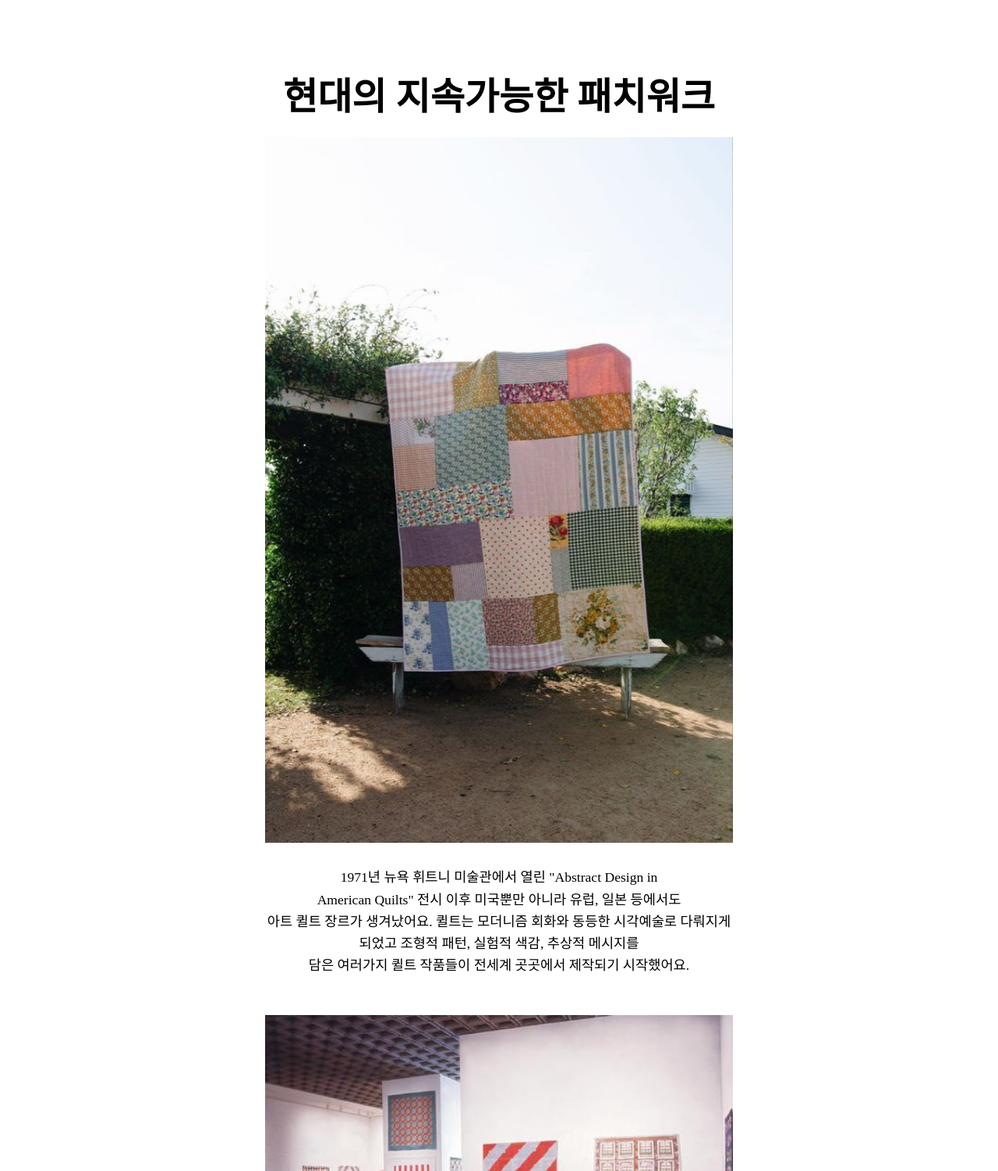
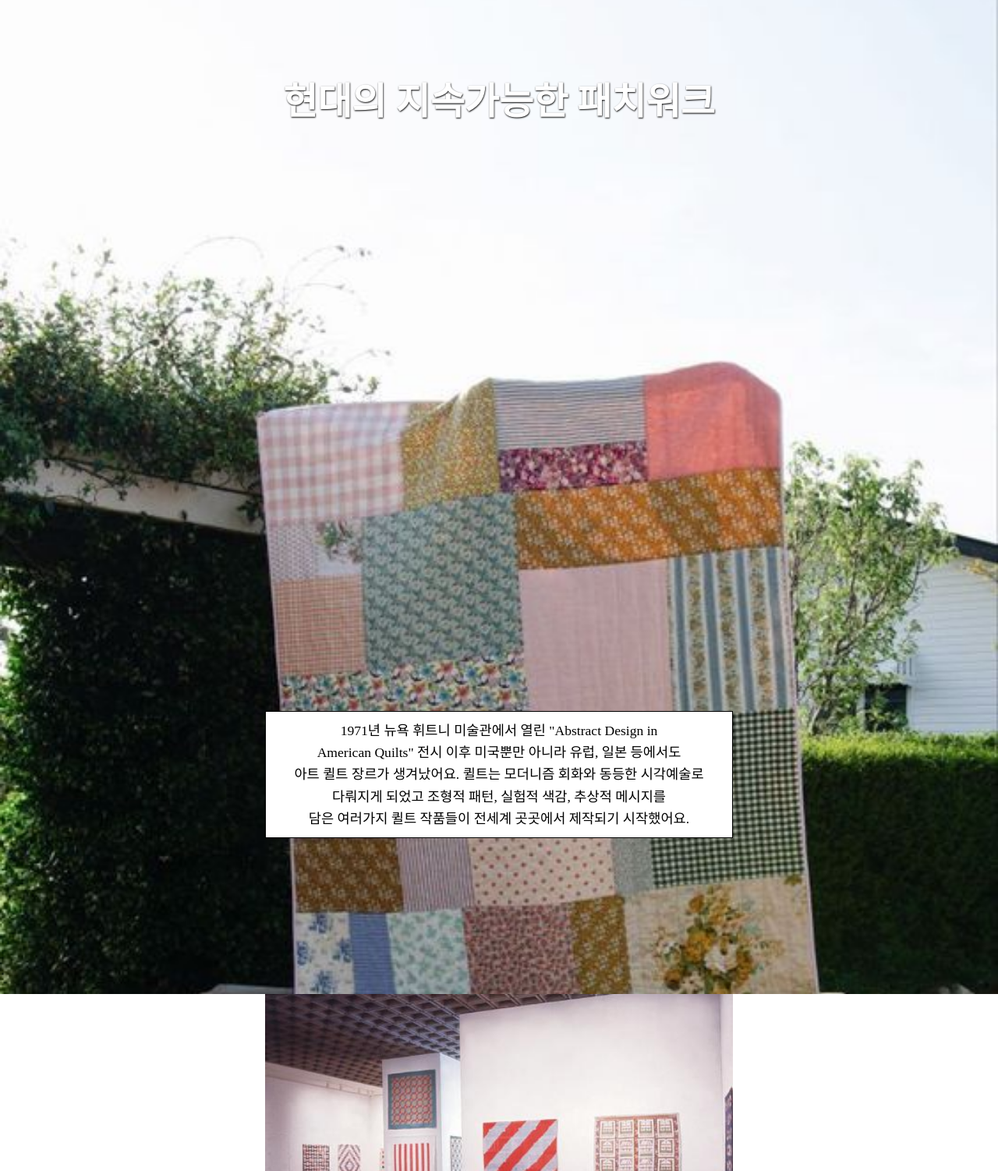
Before and after one commit to Jungjhjhjh/10-14-test, a plain HTML site: page index.html in a window 1280 px wide. Shown: the part 9650-11152 px from the top of the page at 78% size. Drawn offline with Linux system fonts and the light colour scheme; a web font is replaced by a local one.

Commit message:
Add files via upload

```diff
--- a/index.html
+++ b/index.html
@@ -49,6 +49,7 @@
 		.black{background: black}
 		.black h2{color: white}
 		.black p{color: white}
+		.shadow{text-shadow: 0.5px 0.5px 2px black;}
 		.magenta{background: magenta;}
 		.bg-white{background: white;}
 		.bg-black{background: black;}
@@ -64,6 +65,10 @@
 			background-attachment: fixed;
 			background-position: center;
 			height: 800px;}
+		.bg-guseo{background: url(guseo.jpg);
+				background-size: cover;
+				background-attachment: fixed;
+				background-position: center;}
 		header{padding: 350px 0px}
 		.white{color:white}
 		.red{color: red; font-size: 1.3rem;}
@@ -219,14 +224,19 @@
 			사용하기도 했어요.</p>
 		</div>
 	</section>
-	<section>
+	<section class="bg-guseo">
 		<div class="wrap">
-			<h2 class="center-spacing center-text">현대의 지속가능한 패치워크</h2>
-			<img src="guseo.jpg">
-			<p class="center-spacing center-text">1971년 뉴욕 휘트니 미술관에서 열린 "Abstract Design in<br>
+			<h2 class="center-spacing center-text white shadow"style="margin: 0px; padding-top: 200px;
+			padding-bottom:550px;">
+			현대의 지속가능한 패치워크</h2>
+			<p class="center-spacing center-text white-box" style="margin-bottom: 200px;">1971년 뉴욕 휘트니 미술관에서 열린 "Abstract Design in<br>
 				American Quilts" 전시 이후 미국뿐만 아니라 유럽, 일본 등에서도<br>아트 퀼트 장르가 생겨났어요.
 				퀼트는 모더니즘 회화와 동등한 시각예술로 다뤄지게 되었고 조형적 패턴, 실험적 색감, 추상적 메시지를<br>
 				담은 여러가지 퀼트 작품들이 전세계 곳곳에서 제작되기 시작했어요.</p>
+			</div>
+	</section>
+	<section>
+		<div class="wrap">
 			<img src="whitney.jpg">
 			<p class="right-spacing" style="padding-top: 100px;">산업화와 함께 기성 제품이 많아졌지만 사람들은<br>손으로 만드는 따뜻함을 다시 찾기 시작했어요.<br>
 				1980~90년대엔 미국, 영국, 일본에서 패치워크<br>취미 문화가 크게 퍼졌고 잡지나 패턴북 클래스가<br>생겨나며 퀼트 커뮤니티가 다시 활발해졌어요.<br> 이 시기의 패치워크는 전통 패턴을<br>현대적으로 재해석하거나 다양한 천 재질을 섞어<br>인테리어용으로도 발전했어요.</p>
```
